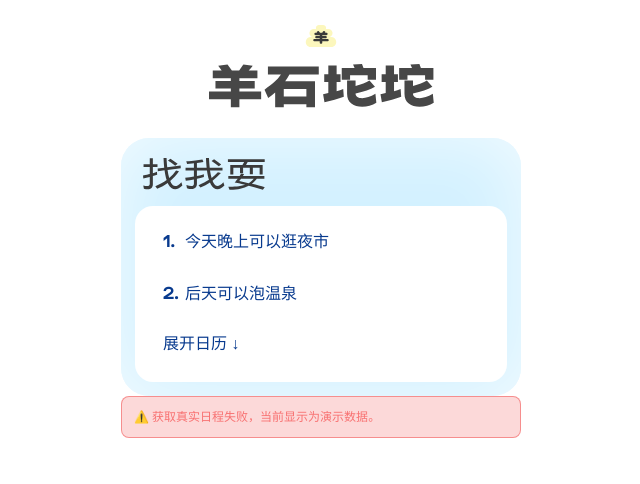
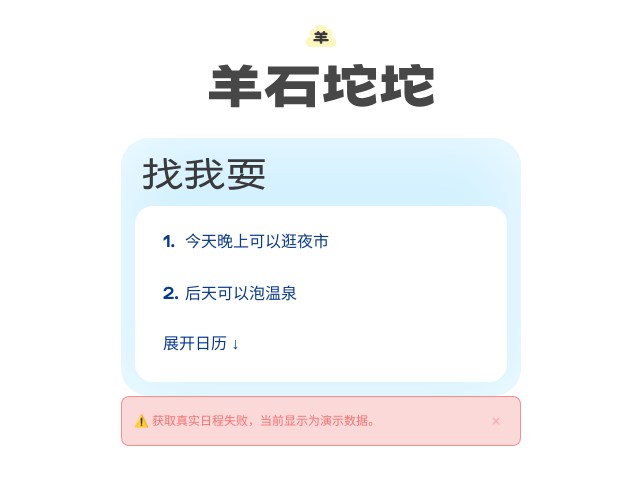
Before and after one commit to yanghaoleng/Mickywa-homepage, a React (Vite) app: page / in a window 1280 px wide. Shown: the top 484 px of the page, without its empty margins (319-959 px from the left). Built offline with nearby package versions, Linux system fonts and the light colour scheme; the HTML template or start-up script is replaced by a standard one.

Commit message:
Fix smart recommendations relative time

```diff
--- a/src/components/Schedule.jsx
+++ b/src/components/Schedule.jsx
@@ -1531,12 +1531,20 @@ export default function Schedule({ theme }) {
           </div>
         )}
 
-        {isMock && !loading && (
+        {isMock && !loading && !dismissedMockNotice && (
           <div className="sticky bottom-2 z-[120]">
             <div className="p-3 bg-red-500/20 border border-red-500/50 rounded-lg flex items-center gap-2">
               <span className="text-red-400 text-xs flex-1">
                 ⚠️ 获取真实日程失败，当前显示为演示数据{!import.meta.env.DEV && countdown > 0 ? `，${countdown}s 后自动重试` : ''}。
               </span>
+              <button
+                type="button"
+                aria-label="关闭提示"
+                onClick={() => setDismissedMockNotice(true)}
+                className="w-6 h-6 flex items-center justify-center rounded-full text-red-300 hover:text-red-100 hover:bg-red-500/20 transition-colors"
+              >
+                ×
+              </button>
               {!import.meta.env.DEV && (
                 <button
                   onClick={() => setCountdown(3)}
```
